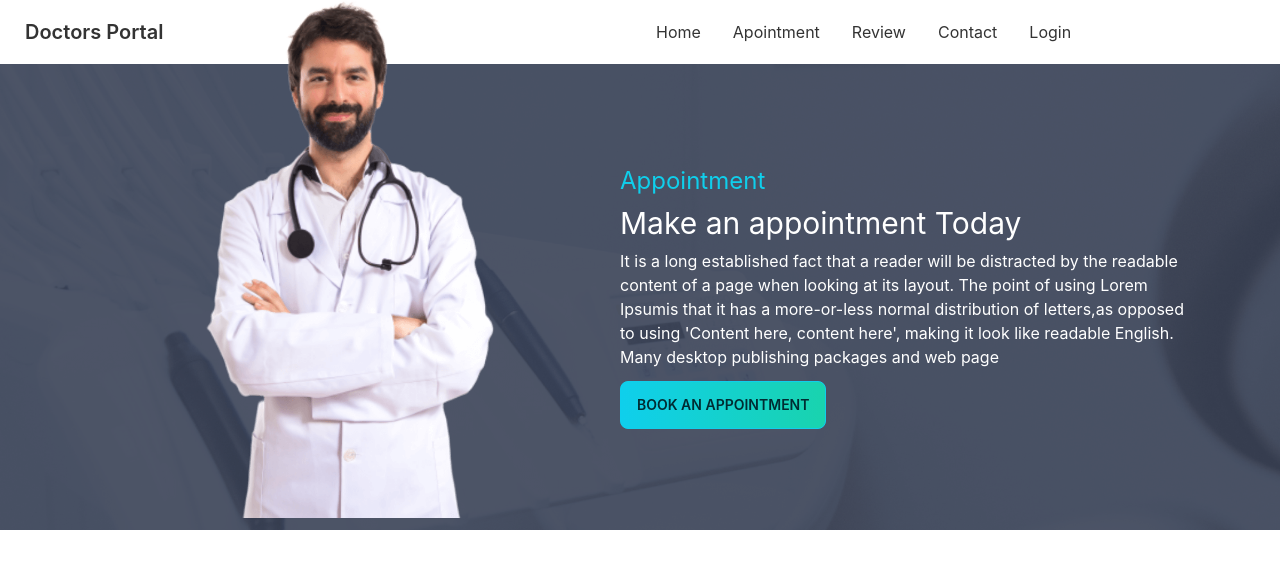
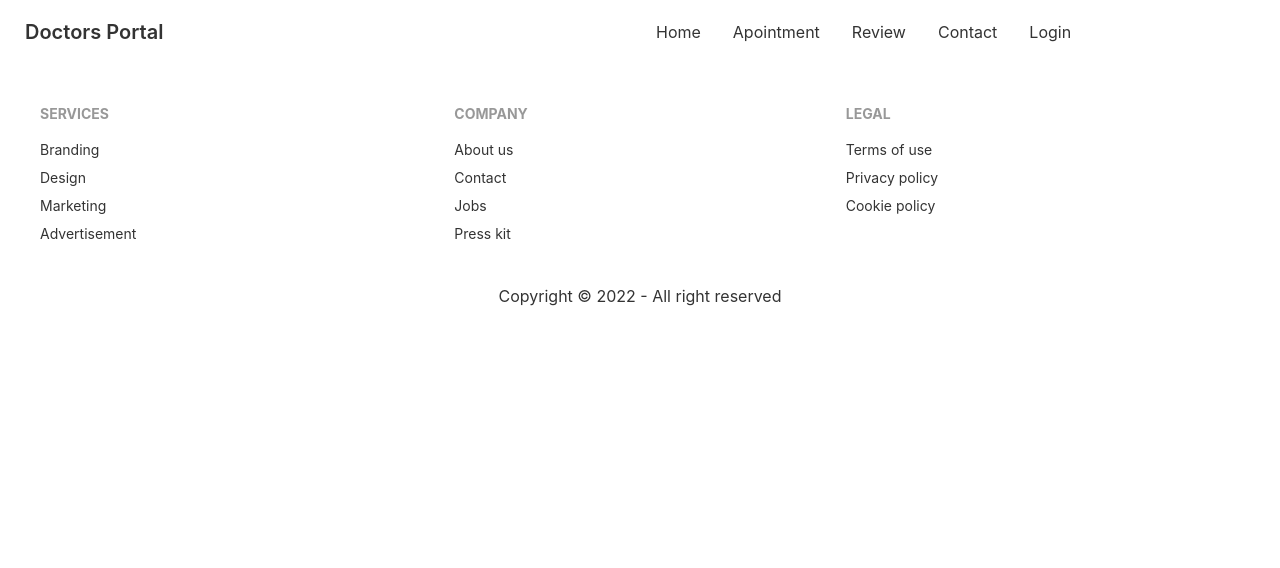
Before and after one commit to mislamsohag/doctors-portal, a React (Create React App) app: page /apointment in a window 1280 px wide. Shown: the top 568 px of the page. Built offline with nearby package versions, Linux system fonts and the light colour scheme.

Commit message:
foote update

```diff
--- a/src/App.js
+++ b/src/App.js
@@ -3,12 +3,11 @@ import './App.css';
 import { Route, Routes } from 'react-router-dom';
 import Navbar from './Sheard/Navbar';
 import Home from './Pages/Home/Home';
-
-import About from './Pages/About';
+// import About from './Pages/About';
 import Login from './Pages/Auth/Login';
-import MakeAppointment from './Pages/Home/MakeAppointment';
 import Review from './Pages/Home/Review';
 import ContactForm from './Pages/Home/ContactForm';
+import Appointment from './Pages/Appointment/Appointment';
 
 
 
@@ -19,10 +18,10 @@ function App() {
       <Routes>
         <Route path="/" element={<Home />} />
         <Route path="/home" element={<Home />} />
-        <Route path="/apointment" element={<MakeAppointment />} />
+        <Route path="/apointment" element={<Appointment />} />
         <Route path="/review" element={<Review />} />
         < Route path="/contact" element={<ContactForm />} />
-        <Route path="/about" element={<About />} />
+        {/* <Route path="/about" element={<About />} /> */}
         <Route path="/login" element={<Login />} />
       </Routes>
     </>
--- a/src/Pages/About.js
+++ /dev/null
@@ -1,11 +0,0 @@
-import React from 'react';
-
-const About = () => {
-    return (
-        <div>
-            <h1>AboutPage</h1>
-        </div>
-    );
-};
-
-export default About;
--- /dev/null
+++ b/src/Pages/Appointment/Appointment.js
@@ -0,0 +1,12 @@
+import React from 'react';
+import Footer from '../../Sheard/Footer';
+
+const Appointment = () => {
+    return (
+        <div>
+            <Footer></Footer>
+        </div>
+    );
+};
+
+export default Appointment;
--- a/src/Pages/Contacts.js
+++ /dev/null
@@ -1,11 +0,0 @@
-import React from 'react';
-
-const Contacts = () => {
-    return (
-        <div>
-            <h1>ContactPage</h1>
-        </div>
-    );
-};
-
-export default Contacts;
--- a/src/Sheard/Footer.js
+++ b/src/Sheard/Footer.js
@@ -1,15 +1,14 @@
 import React from 'react';
-import footer from '../assets/images/footer.png'
+import footer from '../assets/images/footer.png';
 
 const Footer = () => {
     return (
-        <><footer>
-            <div className="footer p-10 "
-                style={{
+        <>
+            <footer style={{
                 background: `url{${footer}}`,
                 background: 'cover'
-                }}
-            >
+            }} className="p-10">
+                <div className="footer">
                     <div>
                         <span className="footer-title">Services</span>
                         <a className="link link-hover">Branding</a>
@@ -30,12 +29,9 @@ const Footer = () => {
                         <a className="link link-hover">Privacy policy</a>
                         <a className="link link-hover">Cookie policy</a>
                     </div>
-
                 </div>
-            <div className="footer footer-center p-4 bg-base-300 text-base-content">
-                <div>
-                    <p>Copyright &copy; 2022 - All right reserved by Sohag Industries Ltd</p>
-                </div>
+                <div className='my-10 text-center'>
+                    <p>Copyright &copy; 2022 - All right reserved</p>
                 </div>
             </footer>
         </>
```
Lines whose indentation alone changed are shown as unchanged.
